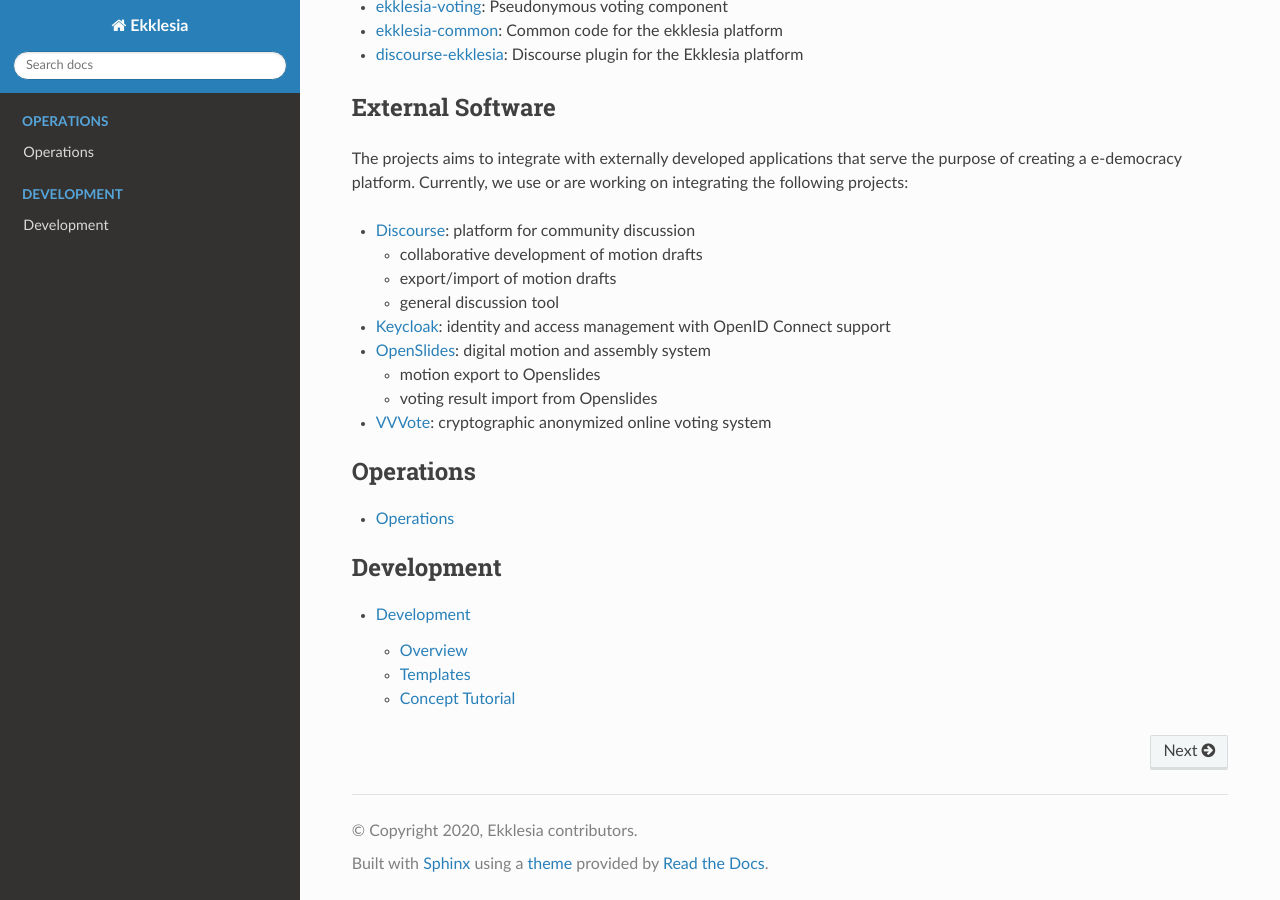
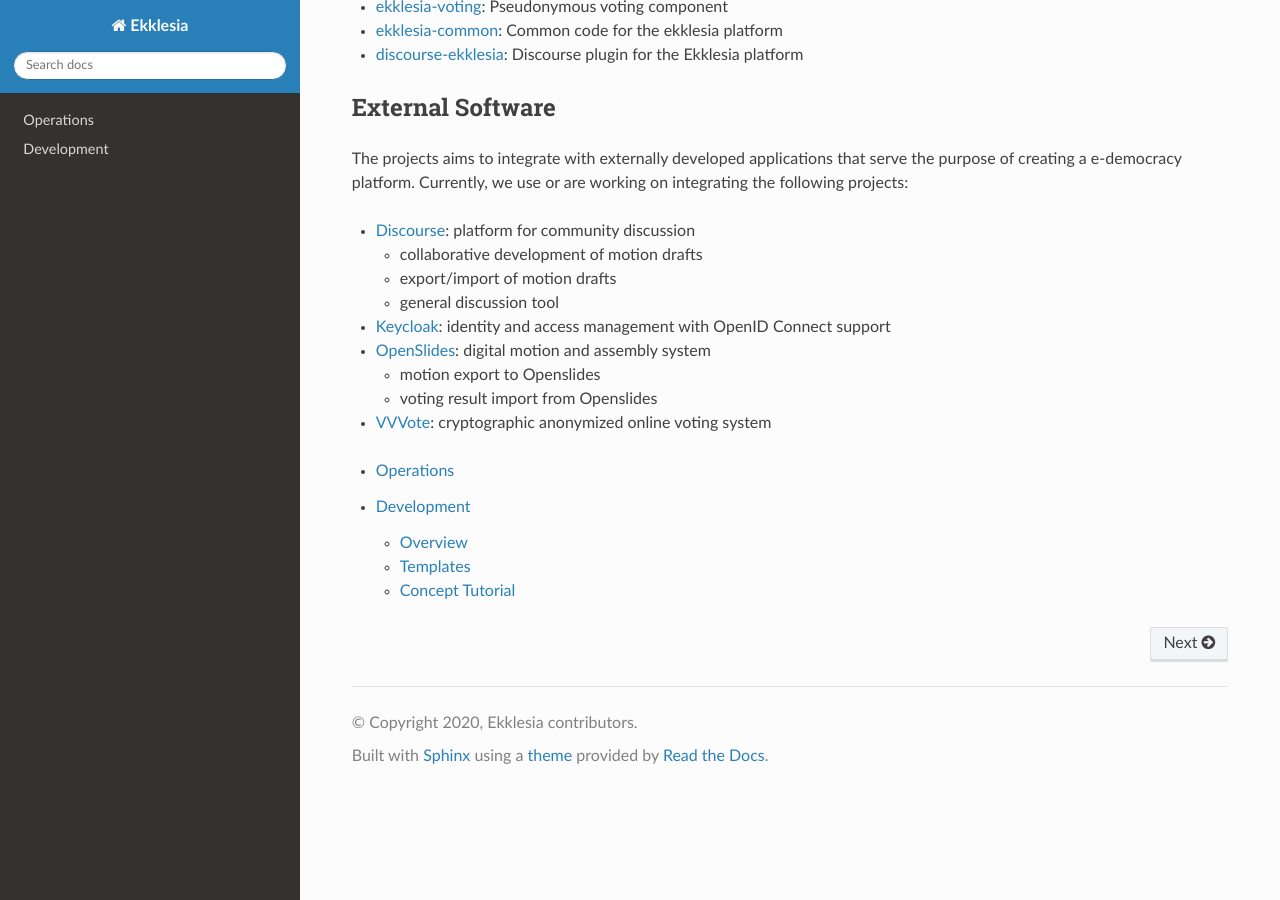
Before and after one commit to edemocracy/ekklesia, a Sphinx documentation site: the page built from docs/index.rst, in a window 1280 px wide and 900 px high, scrolled down 589 px. Built offline with Sphinx 7.4.7 and the Read the Docs theme 2.0.0, drawn with Linux system fonts in a browser that asks for light colours; pages that are not in the unit, such as notebooks, are missing from menus.

```diff
--- a/docs/index.rst
+++ b/docs/index.rst
@@ -7,14 +7,9 @@
 .. include:: README.rst
 
 
-.. toctree::
-   :maxdepth: 2
-   :caption: Operations
-
-   operations/index
 
 .. toctree::
    :maxdepth: 2
-   :caption: Development
 
+   operations/index
    development/index
```
